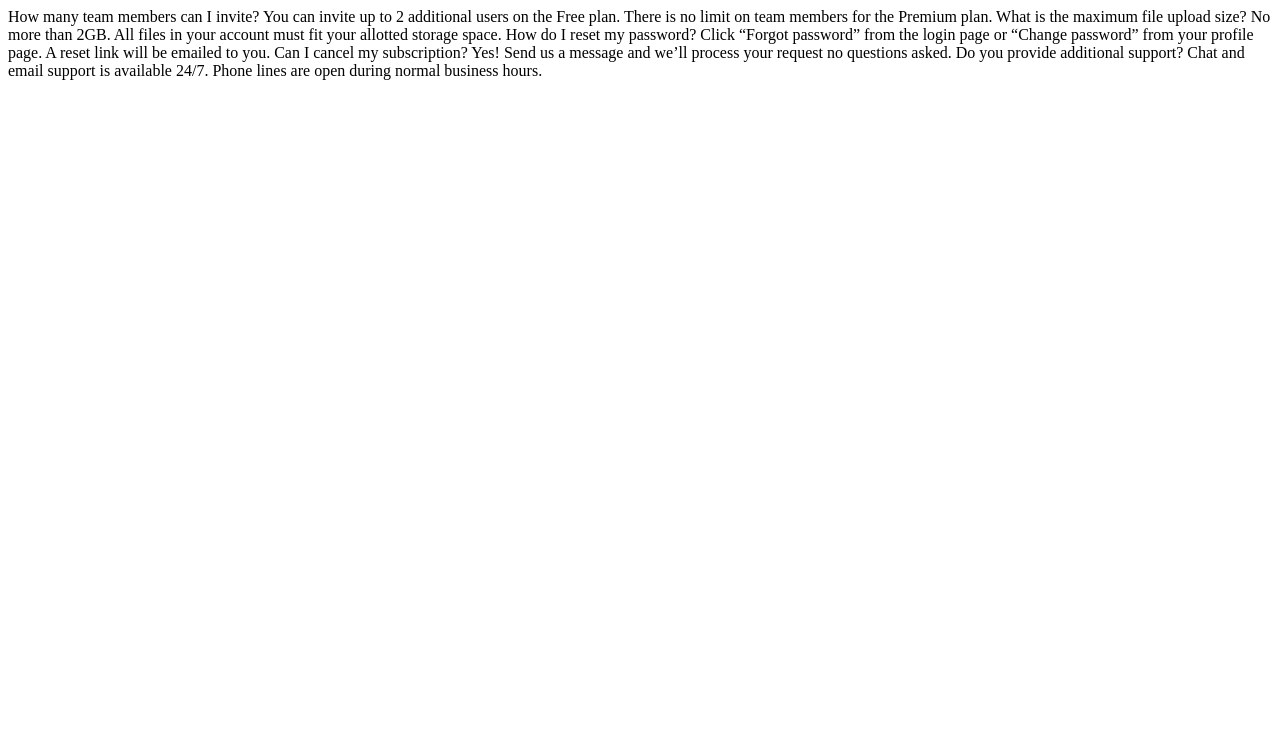
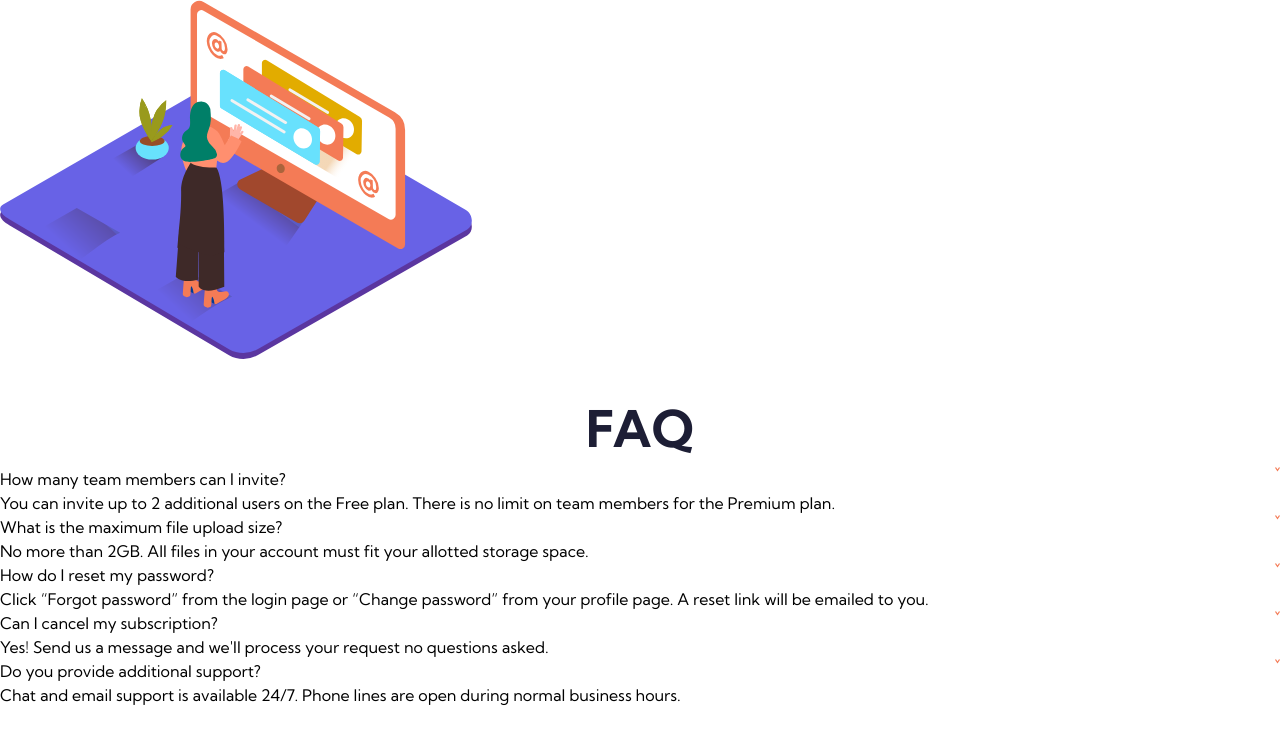
Before and after one commit to dottereldesign/FAQ_accordion_card, a plain HTML site: page index.html in a window 1280 px wide. Drawn offline with Linux system fonts and the light colour scheme.

Commit message:
Add semantic elements to HTML.

```diff
--- a/index.html
+++ b/index.html
@@ -7,28 +7,72 @@
   <meta name="viewport" content="width=device-width, initial-scale=1.0">
   <title>FAQ Accordian Card</title>
   <link rel="stylesheet" href="style.css">
+  <link rel="preconnect" href="https://fonts.googleapis.com">
+  <link rel="preconnect" href="https://fonts.gstatic.com" crossorigin>
+  <link href="https://fonts.googleapis.com/css2?family=Kumbh+Sans:wght@300;400;500;600;700;800&display=swap" rel="stylesheet">
 </head>
 
 <body>
 
   <body>
-    How many team members can I invite?
-    You can invite up to 2 additional users on the Free plan. There is no limit on
-    team members for the Premium plan.
+    <picture>
+      <source srcset="images/illustration-woman-online-desktop.svg" media="(min-width: 800px)" />
+      <img src="images/illustration-woman-online-mobile.svg" alt="">
+    </picture>
+    <h2>FAQ</h2>
+    <div class="faq_cta">
+      <div class="faq_cta-question">
+        <p>How many team members can I invite?</p>
+        <img src="images/icon-arrow-down.svg" alt="">
+      </div>
+      <div class="faq_cta-answer">
+        You can invite up to 2 additional users on the Free plan. There is no limit on
+        team members for the Premium plan.
+      </div>
+    </div>
 
-    What is the maximum file upload size?
-    No more than 2GB. All files in your account must fit your allotted storage space.
+    <div class="faq_cta">
+      <div class="faq_cta-question">
+        <p>What is the maximum file upload size?</p>
+        <img src="images/icon-arrow-down.svg" alt="">
+      </div>
+      <div class="faq_cta-answer">
+        <p>No more than 2GB. All files in your account must fit your allotted storage space.</p>
+      </div>
+    </div>
 
-    How do I reset my password?
-    Click “Forgot password” from the login page or “Change password” from your profile page.
-    A reset link will be emailed to you.
+    <div class="faq_cta">
+      <div class="faq_cta-question">
+        <p>How do I reset my password?</p>
+        <img src="images/icon-arrow-down.svg" alt="">
+      </div>
+      <div class="faq_cta-answer">
+        <p>
+          Click “Forgot password” from the login page or “Change password” from your profile page.
+          A reset link will be emailed to you.
+        </p>
+      </div>
+    </div>
 
-    Can I cancel my subscription?
-    Yes! Send us a message and we’ll process your request no questions asked.
+    <div class="faq_cta">
+      <div class="faq_cta-question">
+        <p>Can I cancel my subscription?</p>
+        <img src="images/icon-arrow-down.svg" alt="">
+      </div>
+      <div class="faq_cta-answer">
+        <p>Yes! Send us a message and we'll process your request no questions asked.</p>
+      </div>
+    </div>
 
-    Do you provide additional support?
-    Chat and email support is available 24/7. Phone lines are open during normal business hours.
-
+    <div class="faq_cta">
+      <div class="faq_cta-question">
+        <p>Do you provide additional support?</p>
+        <img src="images/icon-arrow-down.svg" alt="">
+      </div>
+      <div class="faq_cta-answer">
+        <p>Chat and email support is available 24/7. Phone lines are open during normal business hours.</p>
+      </div>
+    </div>
   </body>
 
 </html>
--- a/style.css
+++ b/style.css
@@ -1,46 +1,119 @@
-# Front-end Style Guide
+:root {
+  --ff-primary-100: "Kumbh Sans", sans-serif;
 
-## Layout
+  --clr-primary-100: hsl(238, 29%, 16%);
+  --clr-primary-200: hsl(14, 88%, 65%);
 
-The designs were created to the following widths:
+  --clr-gradient-100: hsl(273, 75%, 66%);
+  --clr-gradient-200: hsl(240, 73%, 65%);
 
-- Mobile: 375px
-- Desktop: 1440px
+  --clr-neutral-100: hsl(237, 12%, 33%);
+  --clr-neutral-200: hsl(240, 6%, 50%);
+  --clr-neutral-300: hsl(240, 5%, 91%);
 
-## Colors
+  --fs-300: clamp(0.7rem, 0.66rem + 0.2vw, 0.8rem);
+  --fs-400: clamp(0.88rem, 0.83rem + 0.24vw, 1rem);
+  --fs-500: clamp(1.09rem, 1rem + 0.47vw, 1.33rem);
+  --fs-600: clamp(1.37rem, 1.21rem + 0.8vw, 1.78rem);
+  --fs-700: clamp(1.71rem, 1.45rem + 1.29vw, 2.37rem);
+  --fs-800: clamp(2.14rem, 1.74rem + 1.99vw, 3.16rem);
+  --fs-900: clamp(2.67rem, 2.07rem + 3vw, 4.21rem);
+  --fs-1000: clamp(3.34rem, 2.45rem + 4.43vw, 5.61rem);
 
-### Primary
+  --fw-light: 300;
+  --fw-regular: 400;
+  --fw-medium: 500;
+  --fw-semi-bold: 600;
+  --fw-bold: 700;
+  --fw-extra-bold: 800;
+}
 
-#### Text
+/* https://piccalil.li/blog/a-modern-css-reset */
+/* Box sizing rules */
+*,
+*::before,
+*::after {
+  box-sizing: border-box;
+}
+/* Remove default margin */
+body,
+h1,
+h2,
+h3,
+h4,
+p,
+figure,
+blockquote,
+dl,
+dd {
+  margin: 0;
+}
+/* Remove list styles on ul, ol elements with a list role, which suggests default styling will be removed */
+ul[role="list"],
+ol[role="list"] {
+  list-style: none;
+}
+/* Set core root defaults */
+html:focus-within {
+  scroll-behavior: smooth;
+}
+/* Set core body defaults */
+body {
+  min-height: 100vh;
+  text-rendering: optimizeSpeed;
+  line-height: 1.5;
+}
+/* A elements that don't have a class get default styles */
+a:not([class]) {
+  text-decoration-skip-ink: auto;
+}
+/* Make images easier to work with */
+img,
+picture {
+  max-width: 100%;
+  display: block;
+}
+/* Inherit fonts for inputs and buttons */
+input,
+button,
+textarea,
+select {
+  font: inherit;
+}
+/* Remove all animations, transitions and smooth scroll for people that prefer not to see them */
+@media (prefers-reduced-motion: reduce) {
+  html:focus-within {
+    scroll-behavior: auto;
+  }
+  *,
+  *::before,
+  *::after {
+    animation-duration: 0.01ms !important;
+    animation-iteration-count: 1 !important;
+    transition-duration: 0.01ms !important;
+    scroll-behavior: auto !important;
+  }
+}
 
-- Very dark desaturated blue: hsl(238, 29%, 16%)
-- Soft red: hsl(14, 88%, 65%)
+* {
+  font-weight: inherit;
+  font-family: var(--ff-primary-100);
+}
 
-#### Gradient
+h2 {
+  color: var(--clr-primary-100);
+  font-size: var(--fs-800);
+  font-weight: var(--fw-bold);
+  text-align: center;
+  margin-top: 32px;
+}
 
-Background gradient:
+.faq_cta-question {
+  display: flex;
+  justify-content: space-between;
+}
 
-- Soft violet: hsl(273, 75%, 66%)
-- Soft blue: hsl(240, 73%, 65%)
-
-### Neutral
-
-#### Text
-
-- Very dark grayish blue: hsl(237, 12%, 33%)
-- Dark grayish blue: hsl(240, 6%, 50%)
-
-#### Dividers
-
-- Light grayish blue: hsl(240, 5%, 91%)
-
-## Typography
-
-### Body Copy
-
-- Font size: 12px
-
-### Font
-
-- Family: [Kumbh Sans](https://fonts.google.com/specimen/Kumbh+Sans)
-- Weights: 400, 700
+.faq_cta-question img {
+  width: 5px;
+  height: 5px;
+}
```
